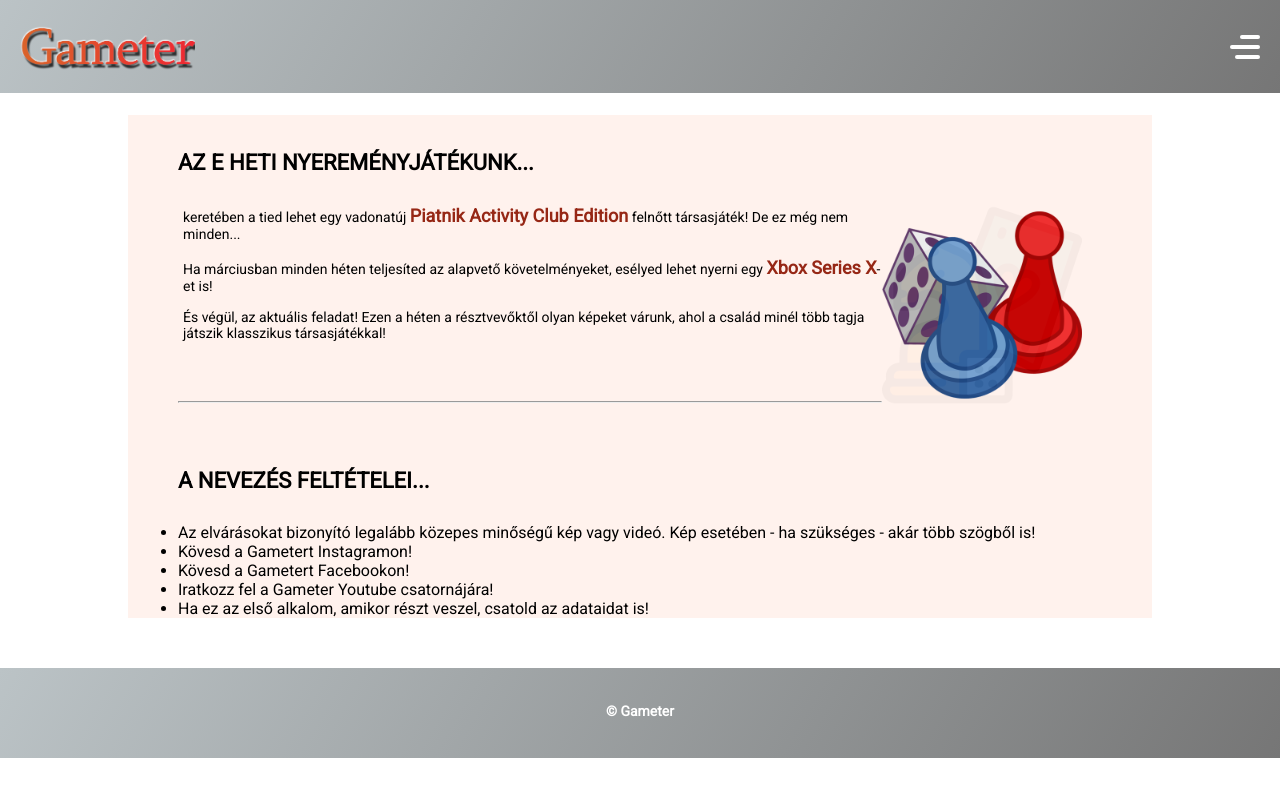
After one commit to R3tes/WebtervProject, a PHP site: page /nyeremenyjatek.html in a window 1280 px wide. The commit adds this page. Run offline with PHP 8.4, Linux system fonts and the light colour scheme.

Commit message:
added nyeremenyjatek & global formatting

```diff
--- a/css/style.css
+++ b/css/style.css
@@ -89,7 +89,7 @@
     z-index: 2;
 }
 
-.hamburger:before, .hamburger:after {
+.hamburger::before, .hamburger::after {
     content: "";
     position: absolute;
     height: 4px;
@@ -98,12 +98,12 @@
     border-radius: 10px;
 }
 
-.hamburger:before {
+.hamburger::before {
     top: -10px;
     width: 20px;
 }
 
-.hamburger:after {
+.hamburger::after {
     top: 10px;
     width: 25px;
 }
@@ -206,9 +206,9 @@
 
 main h2 {
     text-transform: uppercase;
-    font-size: 18px;
+    font-size: 22px;
     margin-top: 20px;
-    margin-bottom: 10px;
+    margin-bottom: 30px;
 }
 
 .kozepre {
@@ -218,11 +218,16 @@
 .kiemeltSzoveg {
     color: #962715;
     font-weight: bold;
+    font-size: 18px;
 }
 
 section {
     margin: 50px 50px;
     padding-top: 15px;
+}
+
+.egyszerulist {
+    /* TODO */
 }
 
 /* == FOOTER == */
@@ -374,3 +379,51 @@
     font-size: 22px;
     font-style: italic;
 }
+
+/* == NYEREMENYJATEK == */
+
+.withoutlargemrgns {
+    margin-top: 0;
+}
+
+.nyjatekpagebreak {
+    margin-top: 50px;
+}
+
+@keyframes slideshow {
+    0% { background-image: url('../img/nyj_anim_1.png'); }
+    25% { background-image: url('../img/nyj_anim_2.png'); }
+    50% { background-image: url('../img/nyj_anim_3.png'); }
+    75% { background-image: url('../img/nyj_anim_4.png'); }
+    100% { background-image: url('../img/nyj_anim_5.png'); }
+}
+
+.slideshowelement {
+    right: 0;
+    float: right;
+    margin-right: 20px;
+    width: 200px;
+    height: 200px;
+    background-repeat: no-repeat;
+    background-size: cover;
+    background-position: center;
+    animation-name: slideshow;
+    animation-duration: 15s;
+    animation-iteration-count: infinite;
+    animation-direction: alternate;
+}
+
+
+
+/* == UTOFORMAZAS == */
+@media only screen and (max-width: 1450px) {
+    body p {
+        margin: 5px 5px;
+        padding-bottom: 10px;
+        font-size: 14px;
+    }
+    #hiridezet q {
+        font-size: 16px;
+        font-style: italic;
+    }
+}
--- a/hirek.html
+++ b/hirek.html
@@ -34,7 +34,7 @@
         <li  class="active"><a href="hirek.html">Hírek</a></li>
         <li><a href="#">Termékeink</a></li>
         <li><a href="#">E-sport</a></li>
-        <li><a href="#">Nyereményjáték</a></li>
+        <li><a href="nyeremenyjatek.html">Nyereményjáték</a></li>
         <li><a href="#">Old-school cool</a></li>
         <li><a href="#">Játék Kritikák</a></li>
         <li><a href="#">Bejelentkezés</a></li>
--- a/hirek_1.html
+++ b/hirek_1.html
@@ -34,7 +34,7 @@
             <li  class="active"><a href="hirek.html">Hírek</a></li>
             <li><a href="#">Termékeink</a></li>
             <li><a href="#">E-sport</a></li>
-            <li><a href="#">Nyereményjáték</a></li>
+            <li><a href="nyeremenyjatek.html">Nyereményjáték</a></li>
             <li><a href="#">Old-school cool</a></li>
             <li><a href="#">Játék Kritikák</a></li>
             <li><a href="#">Bejelentkezés</a></li>
--- a/hirek_2.html
+++ b/hirek_2.html
@@ -34,7 +34,7 @@
             <li  class="active"><a href="hirek.html">Hírek</a></li>
             <li><a href="#">Termékeink</a></li>
             <li><a href="#">E-sport</a></li>
-            <li><a href="#">Nyereményjáték</a></li>
+            <li><a href="nyeremenyjatek.html">Nyereményjáték</a></li>
             <li><a href="#">Old-school cool</a></li>
             <li><a href="#">Játék Kritikák</a></li>
             <li><a href="#">Bejelentkezés</a></li>
--- a/hirek_3.html
+++ b/hirek_3.html
@@ -34,7 +34,7 @@
             <li  class="active"><a href="hirek.html">Hírek</a></li>
             <li><a href="#">Termékeink</a></li>
             <li><a href="#">E-sport</a></li>
-            <li><a href="#">Nyereményjáték</a></li>
+            <li><a href="nyeremenyjatek.html">Nyereményjáték</a></li>
             <li><a href="#">Old-school cool</a></li>
             <li><a href="#">Játék Kritikák</a></li>
             <li><a href="#">Bejelentkezés</a></li>
--- a/index.html
+++ b/index.html
@@ -34,7 +34,7 @@
                 <li><a href="hirek.html">Hírek</a></li>
                 <li><a href="#">Termékeink</a></li>
                 <li><a href="#">E-sport</a></li>
-                <li><a href="#">Nyereményjáték</a></li>
+                <li><a href="nyeremenyjatek.html">Nyereményjáték</a></li>
                 <li><a href="#">Old-school cool</a></li>
                 <li><a href="#">Játék Kritikák</a></li>
                 <li><a href="#">Bejelentkezés</a></li>
--- /dev/null
+++ b/nyeremenyjatek.html
@@ -0,0 +1,74 @@
+<!DOCTYPE html>
+<html lang="hu">
+<head>
+    <title>Gameter</title>
+    <meta charset="UTF-8"/>
+    <link rel="stylesheet" href="css/style.css"/>
+    <meta name="viewport" content="width=device-width, initial-scale=1.0">
+    <link rel="icon" href="img/flameicon_with_letters.png"/>
+</head>
+<body>
+<!-- FEJLÉC/MENÜ -->
+
+<header class="header">
+
+    <div class="logo">
+        <a href="index.html">
+            <img src="img/long_logo.png" alt="gameter logo">
+        </a>
+    </div>
+
+    <div class="logo_without_img">
+        <a href="index.html">
+            <img src="img/long_logo_without_img.png" alt="gameter">
+        </a>
+    </div>
+
+    <nav>
+
+        <input type="checkbox" class="toggle-menu">
+        <div class="hamburger"></div>
+
+        <ul class="menu">
+            <li><a href="index.html">Főoldal</a></li>
+            <li><a href="hirek.html">Hírek</a></li>
+            <li><a href="#">Termékeink</a></li>
+            <li><a href="#">E-sport</a></li>
+            <li class="active"><a href="nyeremenyjatek.html">Nyereményjáték</a></li>
+            <li><a href="#">Old-school cool</a></li>
+            <li><a href="#">Játék Kritikák</a></li>
+            <li><a href="#">Bejelentkezés</a></li>
+        </ul>
+    </nav>
+
+</header>
+
+<!-- FŐ TARTALOM -->
+<main>
+    <section>
+        <h2>Az e heti nyereményjátékunk...</h2>
+        <div class="slideshowelement"></div>
+        <p>keretében a tied lehet egy vadonatúj <span class="kiemeltSzoveg">Piatnik Activity Club Edition</span> felnőtt társasjáték! De ez még nem minden...</p>
+        <p>Ha márciusban minden héten teljesíted az alapvető követelményeket, esélyed lehet nyerni egy <span class="kiemeltSzoveg">Xbox Series X</span>-et is!</p>
+        <p>És végül, az aktuális feladat! Ezen a héten a résztvevőktől olyan képeket várunk, ahol a család minél több tagja játszik klasszikus társasjátékkal! </p>
+        <hr class="nyjatekpagebreak">
+    </section>
+    <section>
+        <h2 class="withoutlargemrgns">A nevezés feltételei...</h2>
+        <ul class="egyszerulist">
+            <li>Az elvárásokat bizonyító legalább közepes minőségű kép vagy videó. Kép esetében - ha szükséges - akár több szögből is!</li>
+            <li>Kövesd a Gametert Instagramon!</li>
+            <li>Kövesd a Gametert Facebookon!</li>
+            <li>Iratkozz fel a Gameter Youtube csatornájára!</li>
+            <li>Ha ez az első alkalom, amikor részt veszel, csatold az adataidat is!</li>
+        </ul>
+    </section>
+</main>
+
+<!-- LÁBLÉC -->
+
+<footer>
+    <p class="kozepre">&copy; Gameter</p>
+</footer>
+</body>
+</html>
```
Also changed, not shown: img/ny_socials.png (added), img/nyj_anim_1.png (added), img/nyj_anim_2.png (added), img/nyj_anim_3.png (added), img/nyj_anim_4.png (added), img/nyj_anim_5.png (added).
